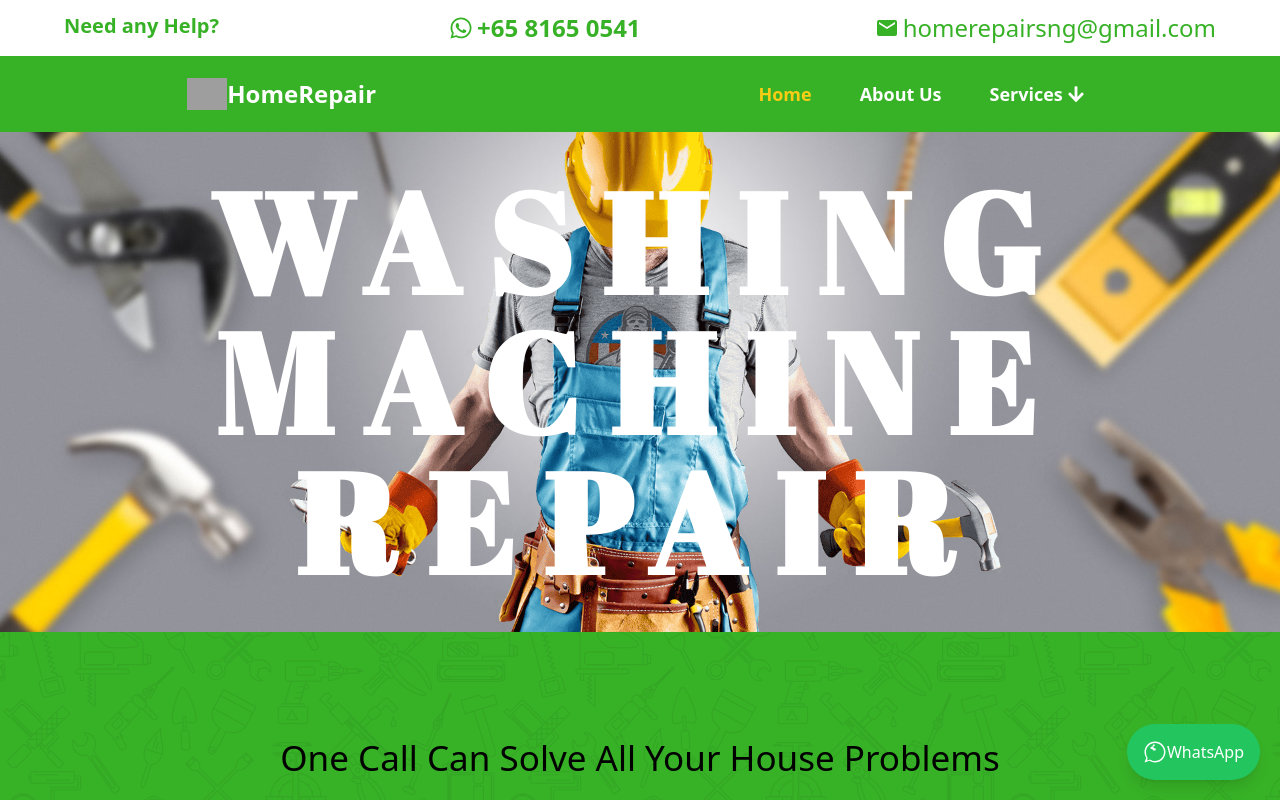
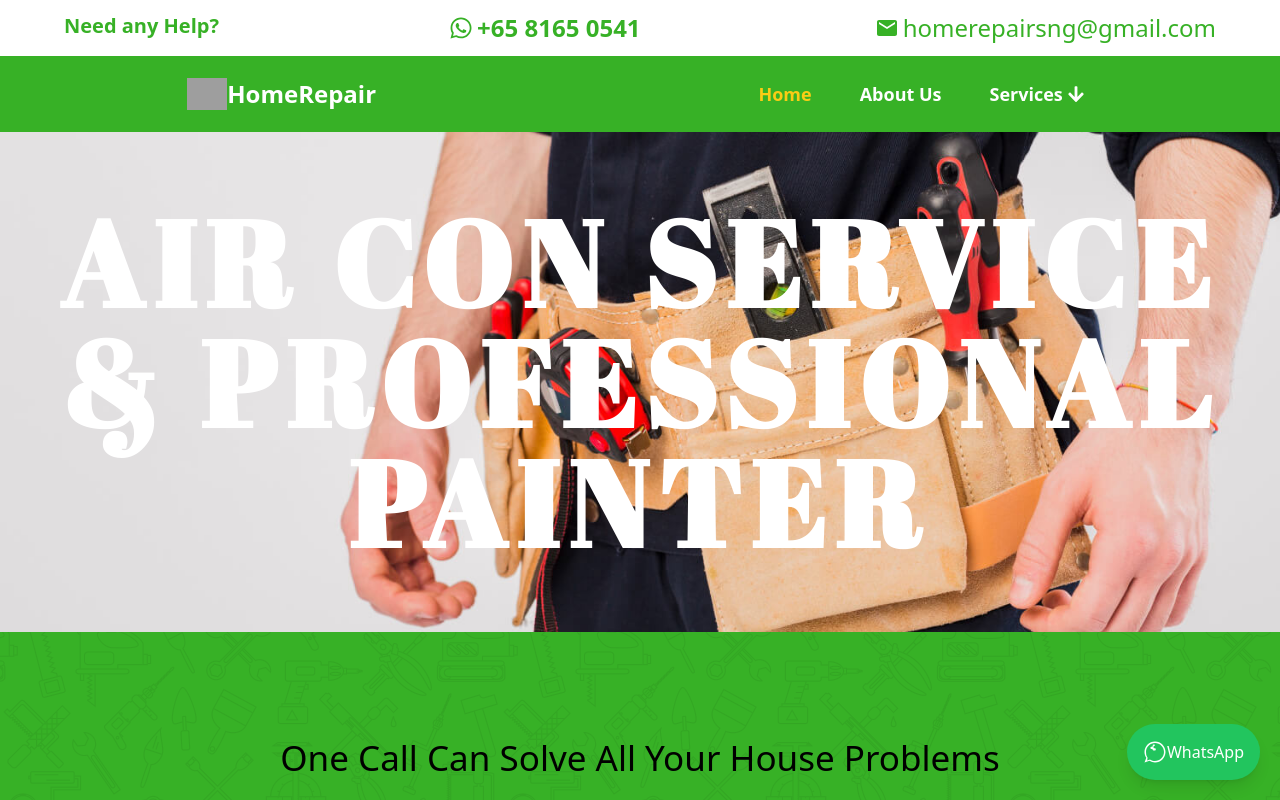
Before and after one commit to Jonymoin/Project_Ts, a React (Vite) app: page / in a window 1280 px wide. Shown: the top 800 px of the page. Built offline with nearby package versions, Linux system fonts and the light colour scheme; grey boxes are pictures that could not be loaded.

Commit message:
changed title

```diff
--- a/index.html
+++ b/index.html
@@ -13,7 +13,7 @@
 <link rel="icon" type="image/png" href="/favicon.png" />
 
     <meta name="viewport" content="width=device-width, initial-scale=1.0" />
-    <title>Washing Machine Repair | TV Installation |Dishwasher Repair </title>
+    <title>Air con & Painting  </title>
 <meta name="description" content="Affordable and reliable handyman services in Singapore. Call us for washing machine repair, TV installation, Dishwasher Repair">
   </head>
   <body>
--- a/src/components/Hero.jsx
+++ b/src/components/Hero.jsx
@@ -15,15 +15,15 @@ const Hero = () => {
       {/* Overlay Image (Lazy Loaded) */}
       <div className="absolute flex flex-col items-center justify-center h-full w-full bg-cover bg-center">
         <img
-          src="/images/plumber.png"
+          src="/images/bg6.jpg"
           alt="Dishwasher repair"
           loading="lazy"
           className="absolute inset-0 w-full h-full object-cover"
         />
 
         {/* Hero Text */}
-        <h1 className="uppercase text-6xl text-white font-extrabold md:tracking-[30px] md:text-[140px] font-abril text-center z-10">
-          Washing Machine Repair
+        <h1 className="uppercase text-6xl md:leading-[120px] text-white font-extrabold md:tracking-[10px] md:text-[120px] font-abril text-center z-10">
+          AIR CON SERVICE & PROFESSIONAL PAINTER
         </h1>
       </div>
 
```
